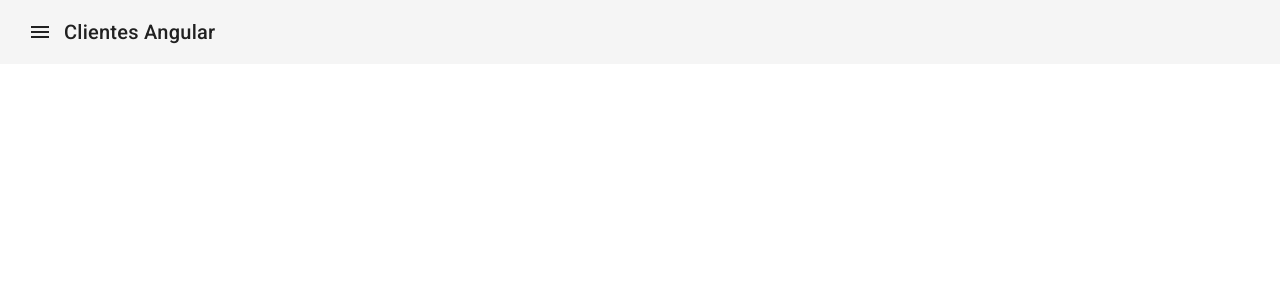
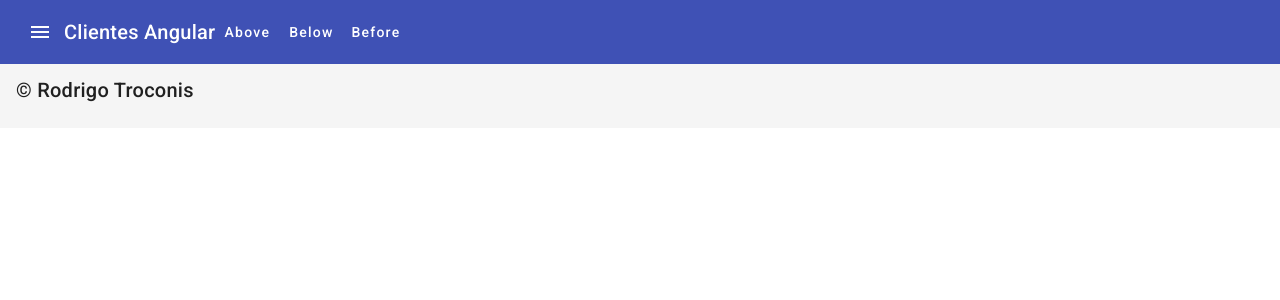
Before and after one commit to rod773/clientes-angular, an Angular app: page / in a window 1280 px wide. Shown: the top 300 px of the page. Built offline with nearby package versions, Linux system fonts and the light colour scheme.

Commit message:
update material module

```diff
--- a/package.json
+++ b/package.json
@@ -20,6 +20,7 @@
     "@angular/platform-browser": "^16.1.0",
     "@angular/platform-browser-dynamic": "^16.1.0",
     "@angular/router": "^16.1.0",
+    "hammerjs": "^2.0.8",
     "rxjs": "~7.8.0",
     "tslib": "^2.3.0",
     "zone.js": "~0.13.0"
--- a/src/app/app.component.html
+++ b/src/app/app.component.html
@@ -2,7 +2,7 @@
 
   <app-header></app-header>
 
-
+  <app-footer></app-footer>
 </div>
 
 
--- a/src/app/app.module.ts
+++ b/src/app/app.module.ts
@@ -6,11 +6,13 @@ import { AppComponent } from './app.component';
 import { BrowserAnimationsModule } from '@angular/platform-browser/animations';
 import { MaterialModule } from './material/material.module';
 import { HeaderComponent } from './header/header.component';
+import { FooterComponent } from './footer/footer.component';
 
 @NgModule({
   declarations: [
     AppComponent,
-    HeaderComponent
+    HeaderComponent,
+    FooterComponent
   ],
   imports: [
     BrowserModule,
--- /dev/null
+++ b/src/app/footer/footer.component.html
@@ -0,0 +1,6 @@
+<div layout="column" layout-fill>
+    <mat-toolbar>
+        <p>&copy; {{autor.nombre +" "+autor.apellido}}</p>
+    </mat-toolbar>
+
+</div>
--- /dev/null
+++ b/src/app/footer/footer.component.ts
@@ -0,0 +1,13 @@
+import { Component } from '@angular/core';
+
+@Component({
+  selector: 'app-footer',
+  templateUrl: './footer.component.html',
+  styleUrls: ['./footer.component.scss'],
+})
+export class FooterComponent {
+  autor = {
+    nombre: 'Rodrigo',
+    apellido: 'Troconis',
+  };
+}
--- a/src/app/header/header.component.html
+++ b/src/app/header/header.component.html
@@ -1,10 +1,24 @@
-<p>
-    <mat-toolbar>
-        <button mat-icon-button class="example-icon" aria-label="Example icon-button with menu icon">
-            <mat-icon>menu</mat-icon>
-        </button>
-        <span>Clientes Angular</span>
-        <span class="example-spacer"></span>
+<mat-toolbar color="primary">
+    <button mat-icon-button>
+        <mat-icon>menu</mat-icon>
+    </button>
+    <span>{{titulo}}</span>
 
-    </mat-toolbar>
-</p>
+    <button mat-button [matMenuTriggerFor]="aboveMenu">Above</button>
+    <mat-menu #aboveMenu="matMenu" yPosition="above">
+        <button mat-menu-item>Item 1</button>
+        <button mat-menu-item>Item 2</button>
+    </mat-menu>
+
+    <button mat-button [matMenuTriggerFor]="belowMenu">Below</button>
+    <mat-menu #belowMenu="matMenu" yPosition="below">
+        <button mat-menu-item>Item 1</button>
+        <button mat-menu-item>Item 2</button>
+    </mat-menu>
+
+    <button mat-button [matMenuTriggerFor]="beforeMenu">Before</button>
+    <mat-menu #beforeMenu="matMenu" xPosition="before">
+        <button mat-menu-item>Item 1</button>
+        <button mat-menu-item>Item 2</button>
+    </mat-menu>
+</mat-toolbar>
--- a/src/app/header/header.component.ts
+++ b/src/app/header/header.component.ts
@@ -3,8 +3,8 @@ import { Component } from '@angular/core';
 @Component({
   selector: 'app-header',
   templateUrl: './header.component.html',
-  styleUrls: ['./header.component.scss']
+  styleUrls: ['./header.component.scss'],
 })
 export class HeaderComponent {
-
+  titulo = 'Clientes Angular';
 }
--- a/src/app/material/material.module.ts
+++ b/src/app/material/material.module.ts
@@ -1,12 +1,36 @@
 import { NgModule } from '@angular/core';
 import { CommonModule } from '@angular/common';
+import { MatSliderModule } from '@angular/material/slider';
+import { MatCheckboxModule } from '@angular/material/checkbox';
+import { FormsModule } from '@angular/forms';
+import { MatInputModule } from '@angular/material/input';
+import { MatFormFieldModule } from '@angular/material/form-field';
+import { MatCardModule } from '@angular/material/card';
+import { MatSidenavModule } from '@angular/material/sidenav';
 import { MatToolbarModule } from '@angular/material/toolbar';
+import { MatIconModule } from '@angular/material/icon';
+import { MatListModule } from '@angular/material/list';
 import { MatButtonModule } from '@angular/material/button';
-import { MatIconModule } from '@angular/material/icon';
+import { MatMenuModule } from '@angular/material/menu';
+
+const material = [
+  MatSliderModule,
+  MatCheckboxModule,
+  FormsModule,
+  MatInputModule,
+  MatFormFieldModule,
+  MatCardModule,
+  MatSidenavModule,
+  MatToolbarModule,
+  MatIconModule,
+  MatListModule,
+  MatButtonModule,
+  MatMenuModule,
+];
 
 @NgModule({
   declarations: [],
-  imports: [CommonModule, MatToolbarModule, MatButtonModule, MatIconModule],
-  exports: [MatToolbarModule, MatButtonModule, MatIconModule],
+  imports: [CommonModule, material],
+  exports: [material],
 })
 export class MaterialModule {}
```
Also changed, not shown: src/app/footer/footer.component.scss (added), 1 other file (tests, documents, lock files or other folders).
